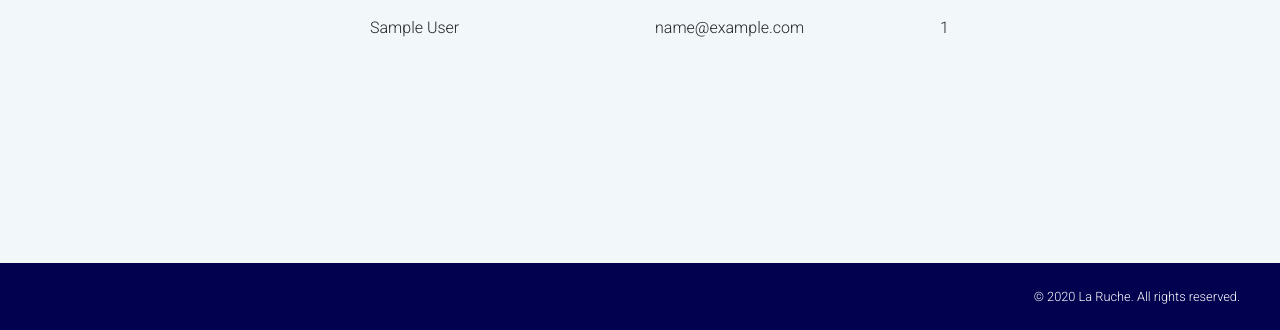
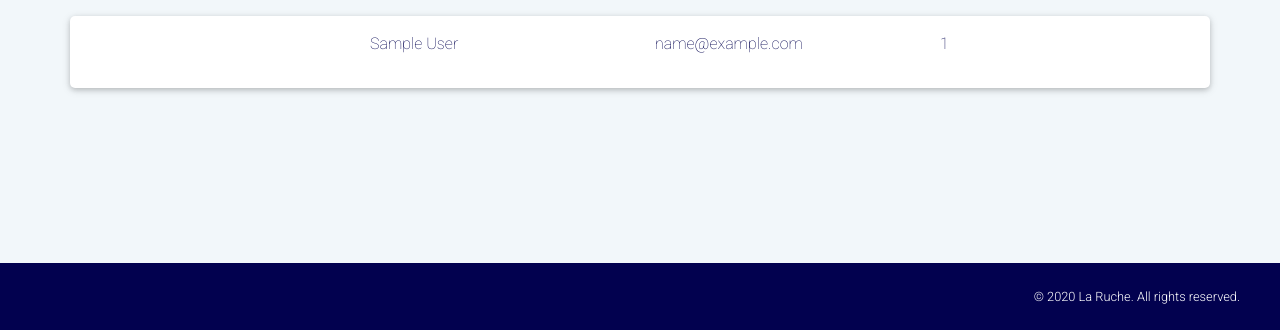
Before and after one commit to ClaireLally8/La-Ruche, a Flask app: page /search in a window 1280 px wide. Shown: the part 470-800 px from the top of the page. Run offline with Flask 2, Linux system fonts and the light colour scheme; a database or web service that is not in the repository returns one stand-in record (values such as "Sample title"); some libraries are stand-ins or nearby versions.

Commit message:
Styled table

```diff
--- a/static/css/main.css
+++ b/static/css/main.css
@@ -123,8 +123,8 @@ table.table th, table.table td {
     border-top:none;
     padding:0;
 }
-.table-body {
+.patient-row {
     background-color:white;
-    padding-top:10px;
-    padding-bottom:10px;
+    border-radius: 5px;
+    vertical-align: middle;
 }
--- a/templates/search.html
+++ b/templates/search.html
@@ -35,19 +35,20 @@
     </tr>
   </thead>
 </table>
-<div class="row">
+
 {% for patients in patients %}
-    <div class="col-lg-3 offset-lg-3">
-        {{patients.full_name}}
+<div class="row patient-row my-3 py-3 z-depth-1">
+    <div class="col-lg-3 offset-lg-3 ">
+        <p>{{patients.full_name}}</p>
     </div>
     <div class="col-lg-3">
-        {{patients.email}}
+        <p>{{patients.email}}</p>
     </div>
     <div class="col-lg-3">
-        {{patients.phone_number}}
+        <p>{{patients.phone_number}}</p>
+    </div>
     </div>
     {% endfor %}
 </div>
     </div>
-</div>
 {% endblock %}
```
